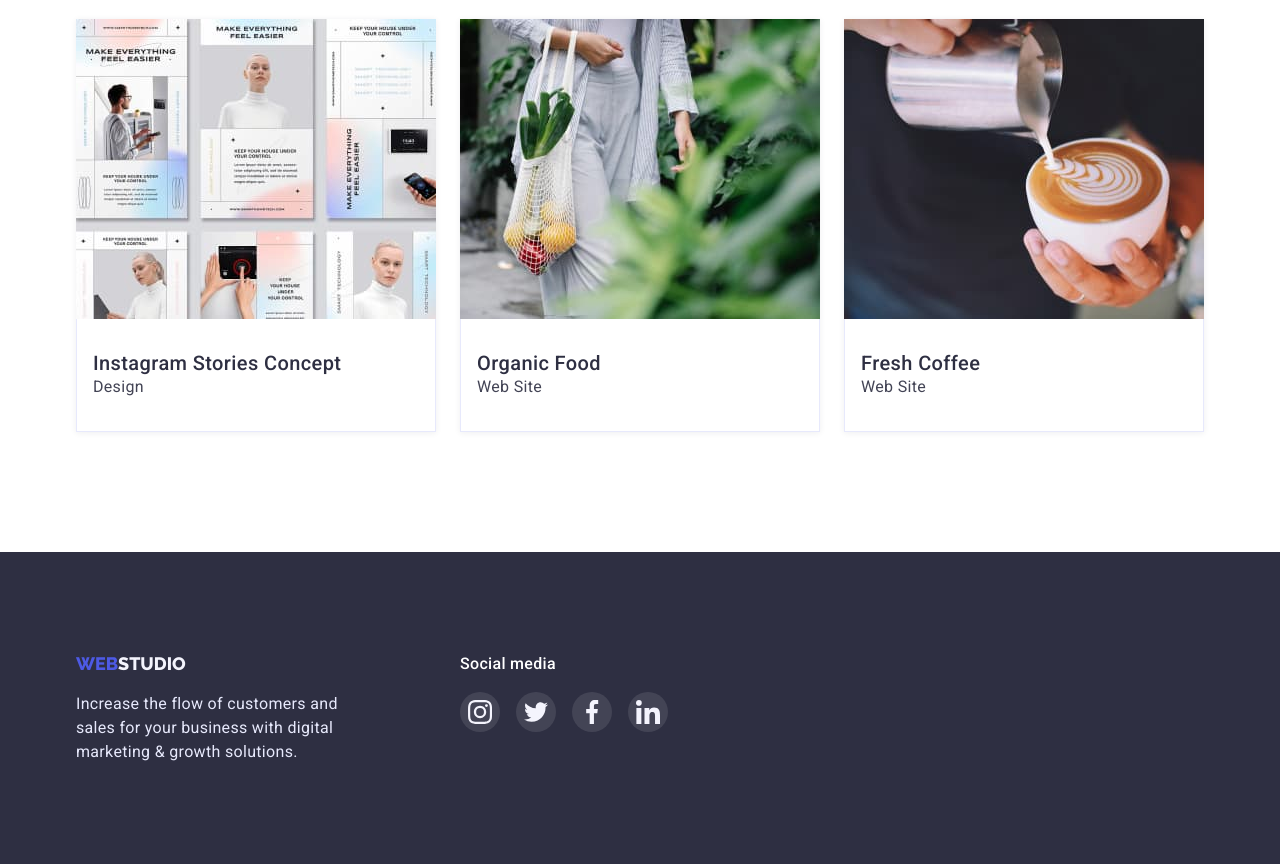
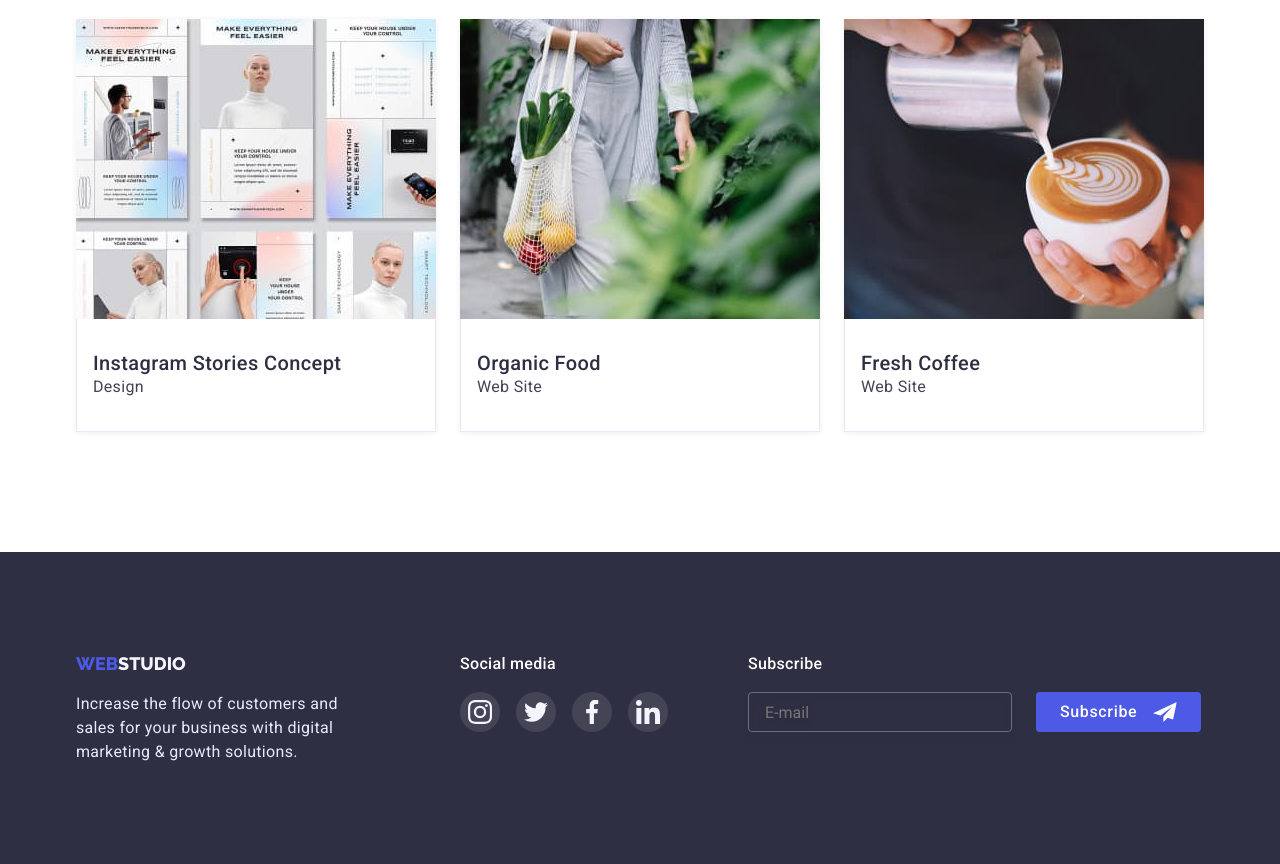
Before and after one commit to nedodaeva95/goit-markup-hw-06, a plain HTML site: page portfolio.html in a window 1280 px wide. Shown: the part 912-1776 px from the top of the page. Drawn offline with nearby package versions, Linux system fonts and the light colour scheme.

Commit message:
Update portfolio.html

```diff
--- a/portfolio.html
+++ b/portfolio.html
@@ -310,6 +310,23 @@
             </li>
           </ul>
         </div>
+
+        <form class="footer-form">
+          <p class="form-title">Subscribe</p>
+          <div class="form-footer-section">
+            <input
+            class="footer-input"
+            placeholder="E-mail"
+            type="text"
+            name="email"/>
+            <button class="form-footer-button" type="submit">
+              Subscribe
+              <svg class="input-button-icon" width="24px" height="24px">
+                <use href="./images/icons-svg-hw-6.svg#icon-Frame-3"></use>
+              </svg>
+            </button>
+          </div>
+        </form>
       </div>
     </footer>
   </body>
```
